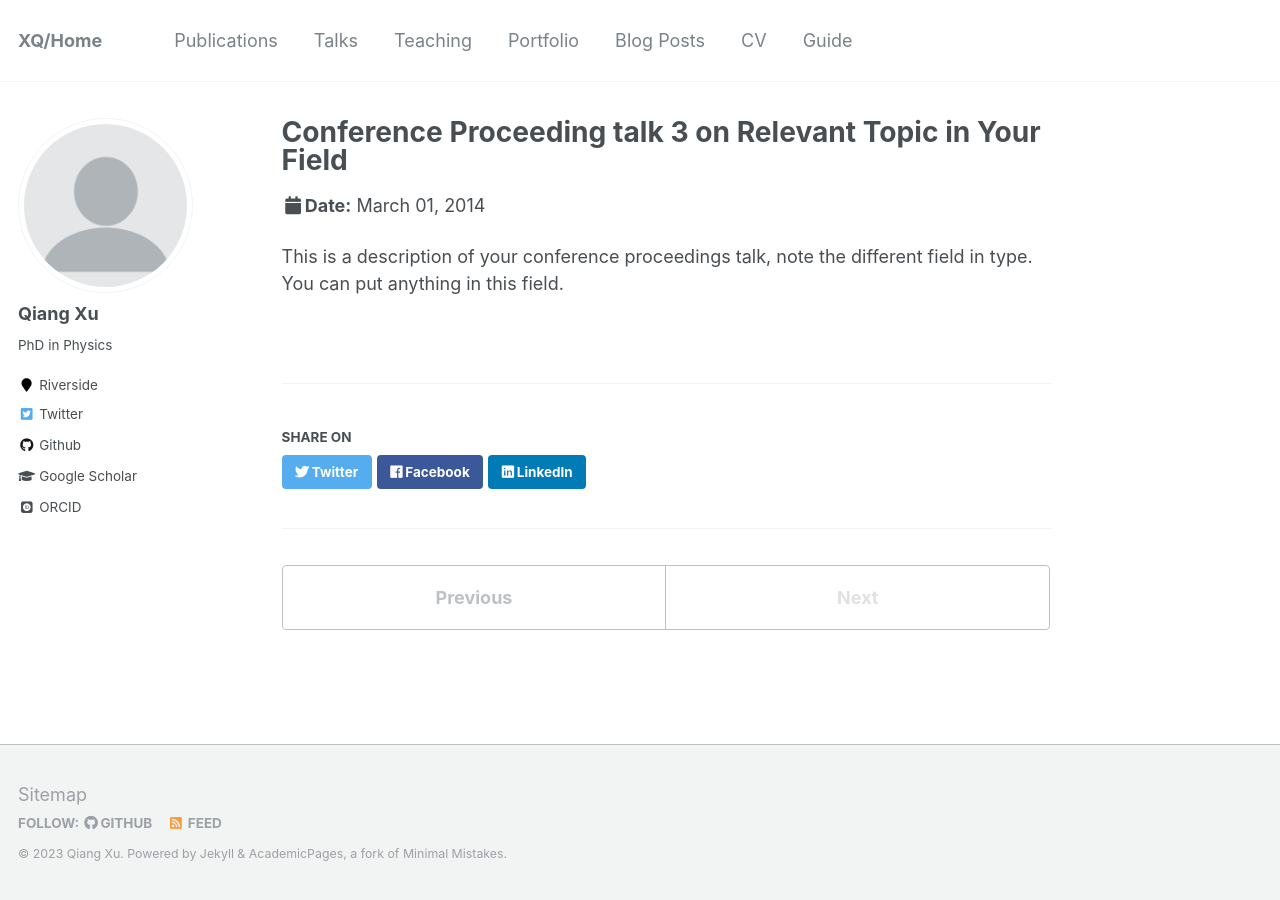
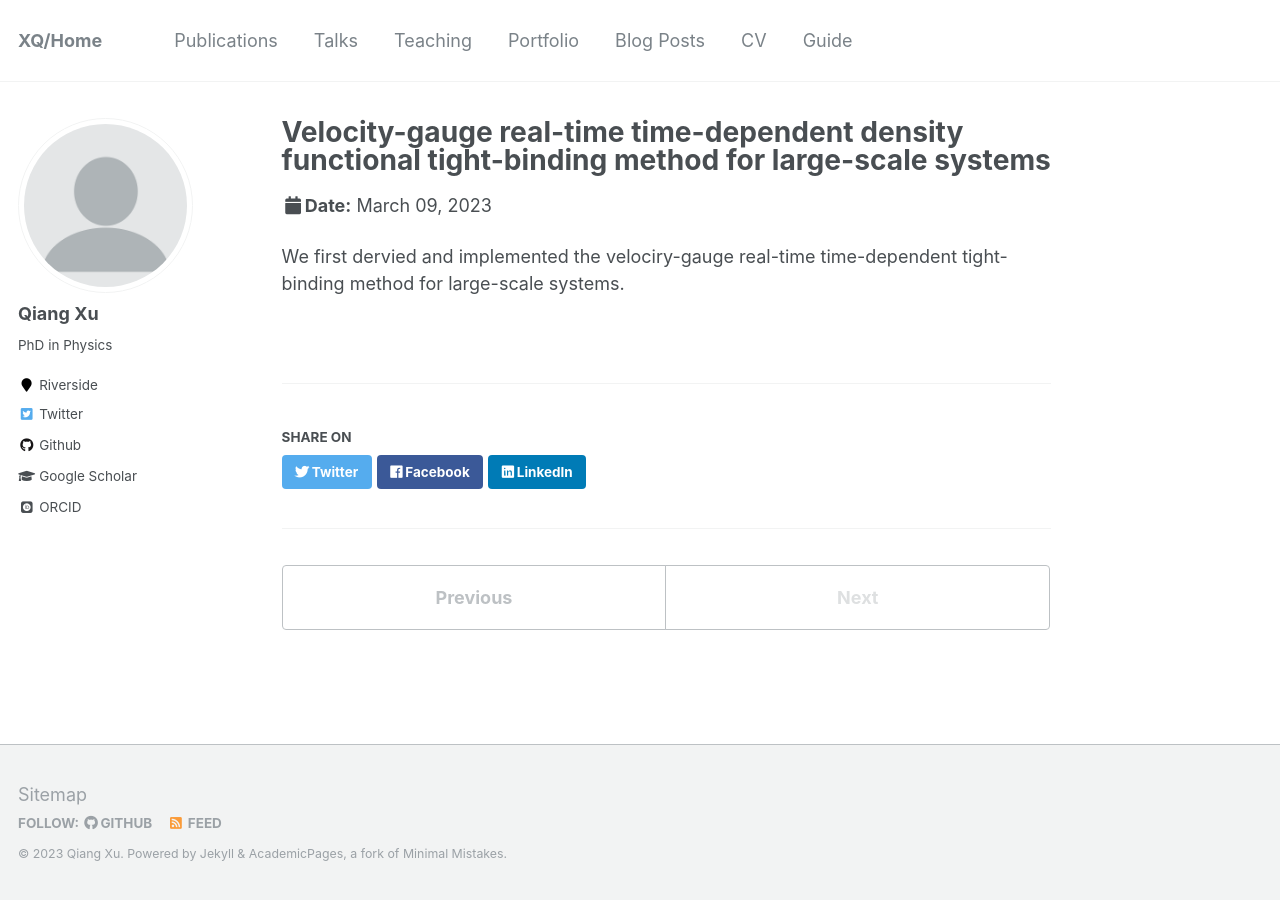
Before and after one commit to xqjlu/xqjlu.github.io, a Jekyll site: the page built from _talks/2014-03-01-talk-3.md, in a window 1280 px wide. Built offline with Jekyll 4.4.1, drawn with Linux system fonts in a browser that asks for light colours; some web fonts are replaced.

Commit message:
test talk

```diff
--- a/_talks/2014-03-01-talk-3.md
+++ b/_talks/2014-03-01-talk-3.md
@@ -1,11 +1,11 @@
 ---
-title: "Conference Proceeding talk 3 on Relevant Topic in Your Field"
+title: "Velocity-gauge real-time time-dependent density functional tight-binding method for large-scale systems"
 collection: talks
-type: "Conference proceedings talk"
+type: "Presentation"
 permalink: /talks/2014-03-01-talk-3
-venue: "Testing Institute of America 2014 Annual Conference"
-date: 2014-03-01
-location: "Los Angeles, CA"
+venue: "APS March Meeting 2023"
+date: 2023-03-09
+location: "Las Vegas, Nevada"
 ---
 
-This is a description of your conference proceedings talk, note the different field in type. You can put anything in this field.
+We first dervied and implemented the velociry-gauge real-time time-dependent tight-binding method for large-scale systems.
```
